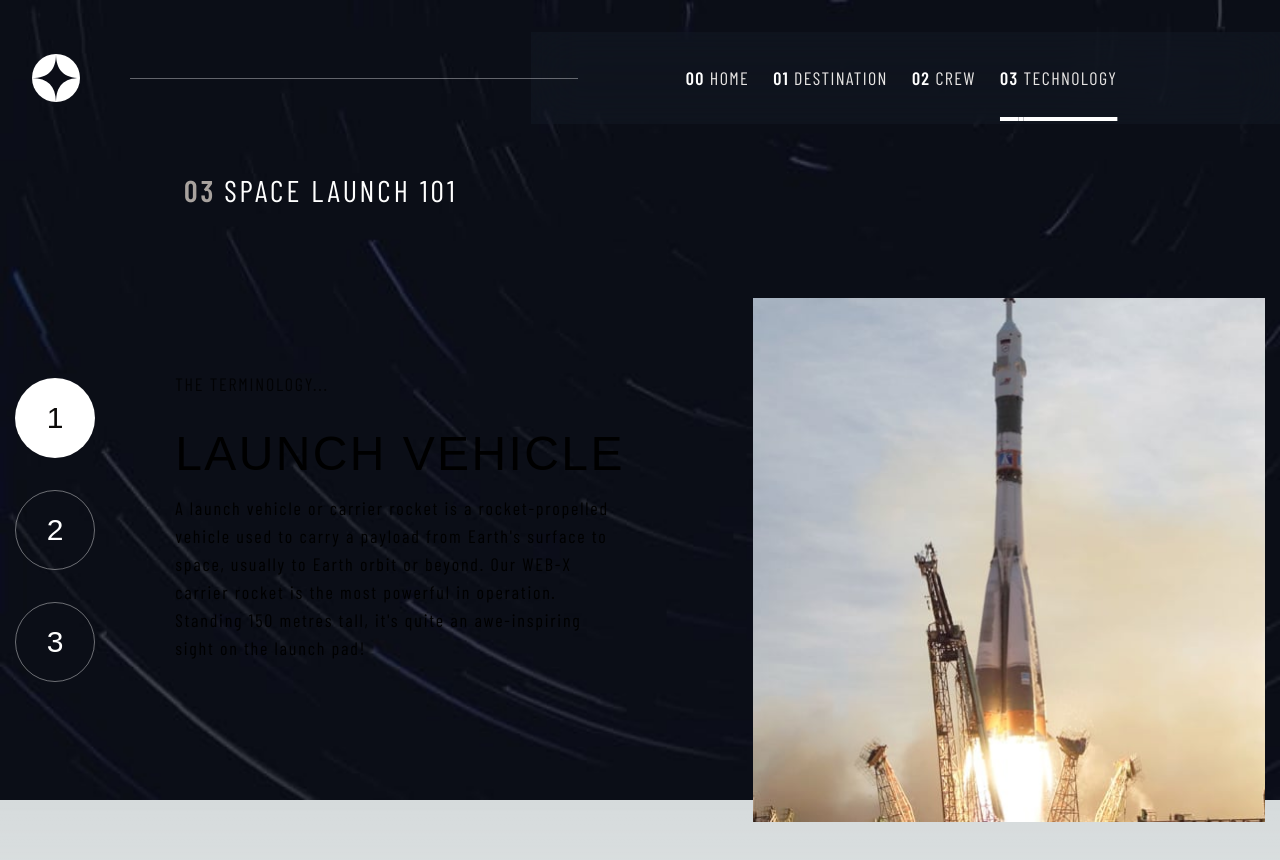
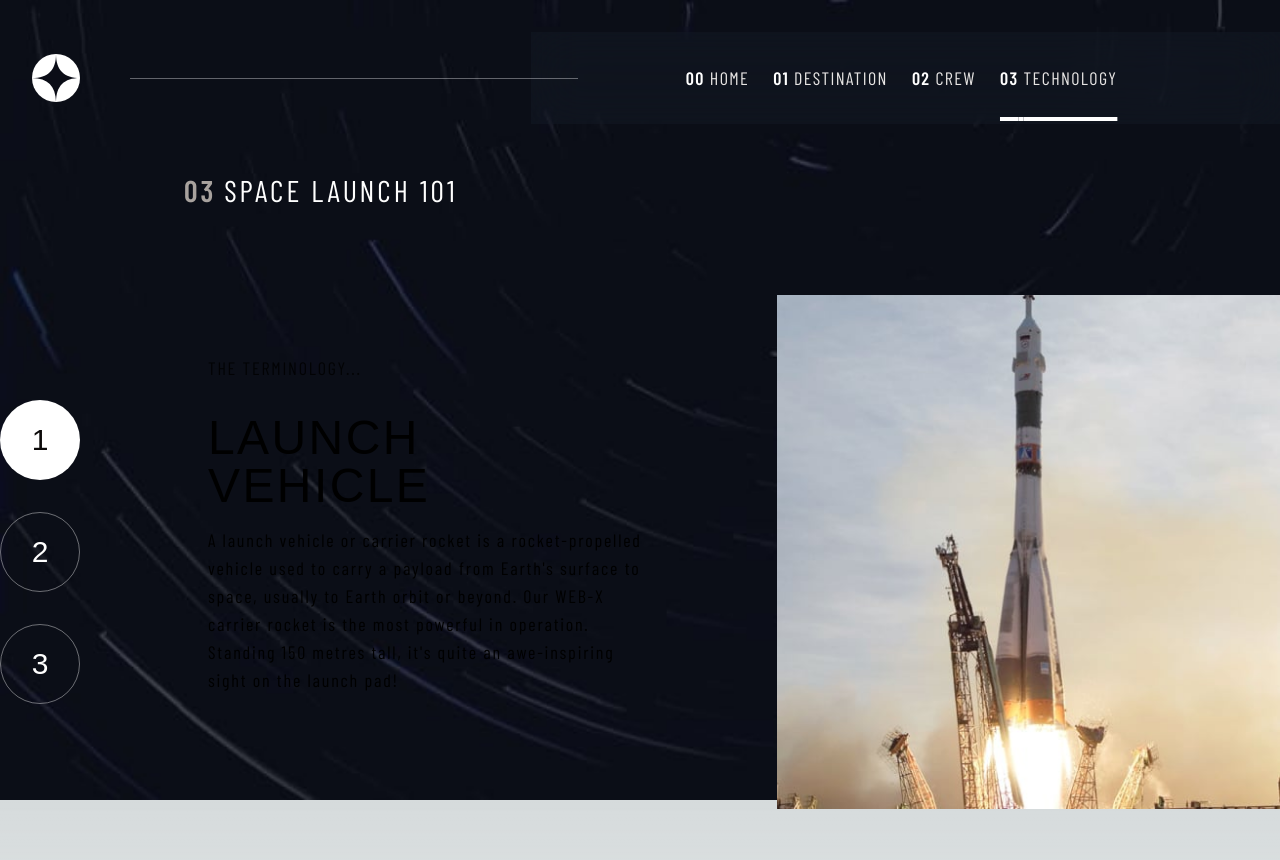
Before and after one commit to ferutizi/space-tourism, a Next.js app: page /technology in a window 1280 px wide. Shown: the top 860 px of the page. Built offline with nearby package versions, Linux system fonts and the light colour scheme; a web font is replaced by a local one.

Commit message:
changed style in Technology page and delete useWidth to responsive layout

```diff
--- a/src/app/technology/page.tsx
+++ b/src/app/technology/page.tsx
@@ -22,7 +22,7 @@ export default function TechnologyPage (): JSX.Element {
 
   const NavComponent = (): JSX.Element => {
     return (
-      <nav className='flex gap-4 my-8 md:my-2 lg:flex-col lg:gap-8'>
+      <nav className='flex gap-4 my-8 md:my-2 lg:flex-col lg:gap-8 lg:order-1'>
         {data.technology.map((e, i) =>
           <div
             onClick={() => { handleTech(e.name) }}
@@ -51,25 +51,17 @@ export default function TechnologyPage (): JSX.Element {
     <section className='technology h-screen'>
       <Header />
       <Subtitle />
-      <article className='page-h flex flex-col items-center justify-start text-center pb-4 page-h-tablet md:justify-around lg:flex-row-reverse page-h-desktop lg:justify-center lg:gap-32'>
+      <article className='page-h flex flex-col items-center justify-start text-center pb-4 page-h-tablet md:justify-around lg:flex-row-reverse page-h-desktop lg:justify-center lg:gap-32 lg:pb-0'>
         <div className='flex flex-col items-center w-full lg:w-100'>
           <img
-            className='h-40 mt-8 md:w-full md:h-full'
+            className='h-40 mt-8 md:w-full md:h-full lg:mt-0'
             src={`/assets/images/technology/image-${normalizedName}-${currentWidth <= 1024 ? 'landscape' : 'portrait'}.jpg`}
             alt={currentTech.name}
             title={currentTech.name}
           />
         </div>
-        {currentWidth < 1024
-          ? <>
-              <NavComponent />
-              <DetailsComponent />
-            </>
-          : <div className='flex lg:gap-20'>
-              <NavComponent />
-              <DetailsComponent />
-            </div>
-        }
+        <NavComponent />
+        <DetailsComponent />
       </article>
     </section>
   )
```
